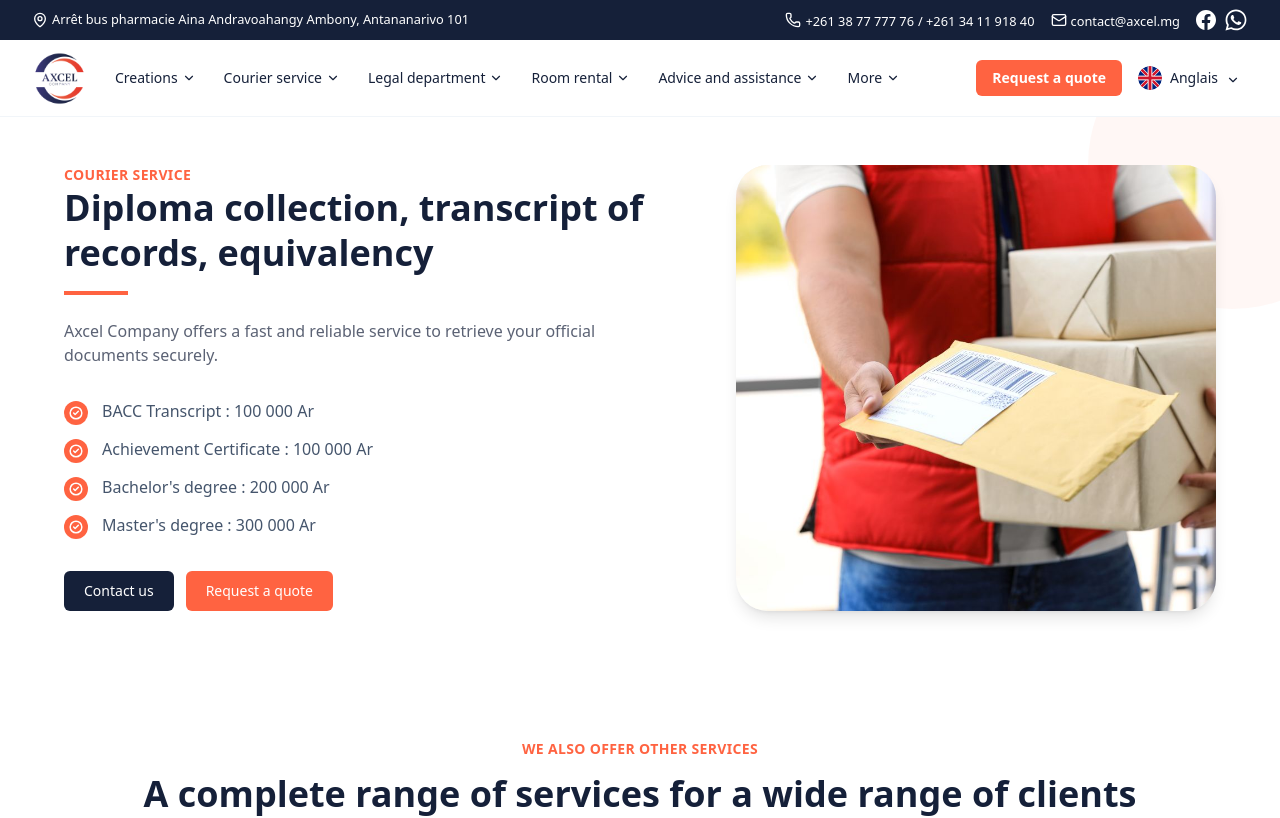
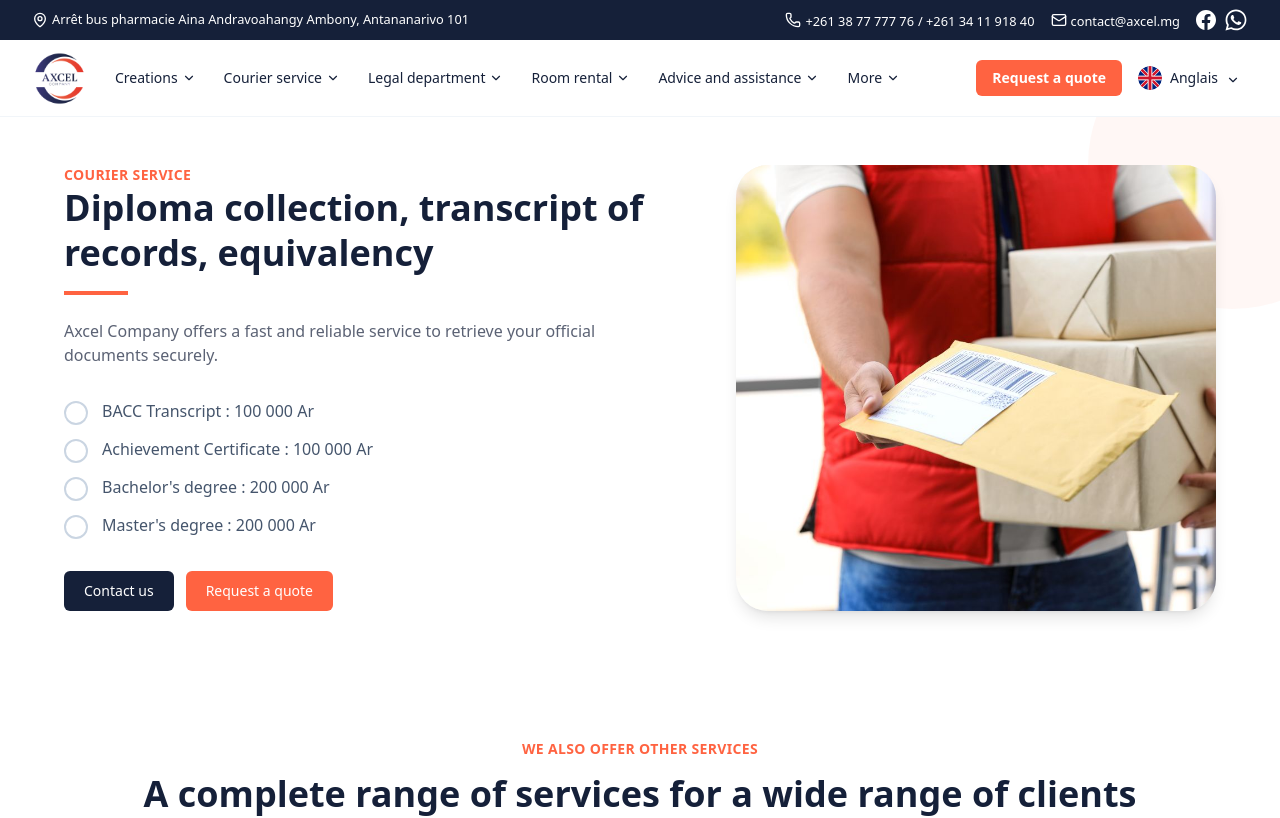
Before and after one commit to HarilalaTino/nextjs_axcel, a Next.js app: page /en/recuperation-diplome-releves in a window 1280 px wide. Shown: the top 818 px of the page. Built offline with nearby package versions, Linux system fonts and the light colour scheme.

Commit message:
feat (CourierDiplomaRetrieval) update multi selected items on creation page description

```diff
--- a/messages/en.json
+++ b/messages/en.json
@@ -503,7 +503,7 @@
       },
       "Master": {
         "label": "Master's degree",
-        "price": "300 000 Ar"
+        "price": "200 000 Ar"
       }
     },
     "translationRetrieval": {
@@ -958,6 +958,10 @@
       "courierDiplomaRetrieval": "Diploma retrieval, transcript, equivalence",
       "courierTranslationRetrieval": "Retrieval and translation of administrative documents",
       "courierAutomobileProcedure": "Administrative procedures for automobiles",
+      "diplomeMaster": "Recovery of Master's degree",
+      "licence": "Recovery of Licentiate degree",
+      "baccTranscript": "Recovery of BACC transcript",
+      "achievementCertificate": "Recovery of Achievement certificate",
       "taxCardRenewal": "Tax card renewal",
       "activityChange": "Change, add activity",
       "headOfficechanded": "Change head office",
--- a/src/app/[locale]/devis/page.tsx
+++ b/src/app/[locale]/devis/page.tsx
@@ -82,6 +82,10 @@ const REQUEST_CATALOG: RequestCategory[] = [
       { slug: 'certificate-of-market-authorization', labelKey: 'requestOptions.certificateOfMarketAuthorization' },
       { slug: 'other-administrative-certificate', labelKey: 'requestOptions.otherAdministrativeCertificate' },
       { slug: 'administrative-procedures-for-automobiles', labelKey: 'requestOptions.courierAutomobileProcedure' },
+      { slug: 'diplome-master', labelKey: 'requestOptions.diplomeMaster' },
+      { slug: 'licence', labelKey: 'requestOptions.licence' },
+      { slug: 'releve-de-notes-bacc', labelKey: 'requestOptions.baccTranscript' },
+      { slug: 'attestation-de-reussite', labelKey: 'requestOptions.achievementCertificate' },
     ],
   },
   {
--- a/src/app/[locale]/recuperation-diplome-releves/page.tsx
+++ b/src/app/[locale]/recuperation-diplome-releves/page.tsx
@@ -1,8 +1,8 @@
 import NavMenu from "@/components/layout/header";
 import TopMenu from "@/components/ui/home/top-menu";
 import ElegantCardWrapper from "@/components/ui/shared/elegant-card-wrapper";
+import CourierDiplomaSelection from "@/components/ui/shared/courier-diploma-selection";
 import CreationPage from "@/components/ui/shared/page-creation";
-import { CheckCircle2 } from "lucide-react";
 import { getTranslations } from "next-intl/server";
 
 
@@ -34,32 +34,30 @@ export default async function CourierDiplomaRetrieval() {
           description={
             <>
               <p className="mb-4">{diplomaTranscription("description")}</p>
-              <ul className="mt-8 space-y-3">
-                <li className="flex items-start gap-3.5">
-                  <span className="mt-0.5 inline-flex h-6 w-6 shrink-0 items-center justify-center rounded-full bg-secondary text-white">
-                    <CheckCircle2 size={14} strokeWidth={2.5} />
-                  </span>
-                  <span className="text-slate-600">{diplomaTranscription("bacc.label")} : {diplomaTranscription("bacc.price")}</span>
-                </li>
-                <li className="flex items-start gap-3.5">
-                  <span className="mt-0.5 inline-flex h-6 w-6 shrink-0 items-center justify-center rounded-full bg-secondary text-white">
-                    <CheckCircle2 size={14} strokeWidth={2.5} />
-                  </span>
-                  <span className="text-slate-600">{diplomaTranscription("achievementCertificate.label")} : {diplomaTranscription("achievementCertificate.price")}</span>
-                </li>
-                <li className="flex items-start gap-3.5">
-                  <span className="mt-0.5 inline-flex h-6 w-6 shrink-0 items-center justify-center rounded-full bg-secondary text-white">
-                    <CheckCircle2 size={14} strokeWidth={2.5} />
-                  </span>
-                  <span className="text-slate-600">{diplomaTranscription("Licence.label")} : {diplomaTranscription("Licence.price")}</span>
-                </li>
-                <li className="flex items-start gap-3.5 ">
-                  <span className="mt-0.5 inline-flex h-6 w-6 shrink-0 items-center justify-center rounded-full bg-secondary text-white">
-                    <CheckCircle2 size={14} strokeWidth={2.5} />
-                  </span>
-                  <span className="text-slate-600">{diplomaTranscription("Master.label")} : {diplomaTranscription("Master.price")}</span>
-                </li>
-              </ul>
+              <CourierDiplomaSelection
+                options={[
+                  {
+                    slug: "releve-de-notes-bacc",
+                    label: diplomaTranscription("bacc.label"),
+                    price: diplomaTranscription("bacc.price"),
+                  },
+                  {
+                    slug: "attestation-de-reussite",
+                    label: diplomaTranscription("achievementCertificate.label"),
+                    price: diplomaTranscription("achievementCertificate.price"),
+                  },
+                  {
+                    slug: "licence",
+                    label: diplomaTranscription("Licence.label"),
+                    price: diplomaTranscription("Licence.price"),
+                  },
+                  {
+                    slug: "diplome-master",
+                    label: diplomaTranscription("Master.label"),
+                    price: diplomaTranscription("Master.price"),
+                  },
+                ]}
+              />
             </>
           }
           imageSrc="/images/courier/courier-1.jpg"
--- /dev/null
+++ b/src/components/ui/shared/courier-diploma-selection.tsx
@@ -0,0 +1,87 @@
+'use client';
+
+import { Check } from 'lucide-react';
+import { usePathname, useRouter, useSearchParams } from 'next/navigation';
+import { useEffect, useState } from 'react';
+
+type CourierDiplomaOption = {
+  slug: string;
+  label: string;
+  price: string;
+};
+
+type CourierDiplomaSelectionProps = {
+  options: CourierDiplomaOption[];
+};
+
+const getSelectedSlugs = (value: string | null) =>
+  (value ?? '')
+    .split(',')
+    .map((slug) => slug.trim())
+    .filter(Boolean);
+
+export default function CourierDiplomaSelection({ options }: CourierDiplomaSelectionProps) {
+  const router = useRouter();
+  const pathname = usePathname();
+  const searchParams = useSearchParams();
+  const [selectedSlugs, setSelectedSlugs] = useState<string[]>([]);
+
+  useEffect(() => {
+    // eslint-disable-next-line react-hooks/set-state-in-effect
+    setSelectedSlugs(getSelectedSlugs(searchParams.get('type')));
+  }, [searchParams]);
+
+  const updateUrl = (slugs: string[]) => {
+    const nextParams = new URLSearchParams(searchParams.toString());
+
+    if (slugs.length > 0) {
+      nextParams.set('type', slugs.join(','));
+    } else {
+      nextParams.delete('type');
+    }
+
+    router.replace(`${pathname}?${nextParams.toString()}`, { scroll: false });
+  };
+
+  const toggleOption = (slug: string) => {
+    const nextSlugs = selectedSlugs.includes(slug)
+      ? selectedSlugs.filter((selectedSlug) => selectedSlug !== slug)
+      : [...selectedSlugs, slug];
+
+    setSelectedSlugs(nextSlugs);
+    updateUrl(nextSlugs);
+  };
+
+  return (
+    <ul className="mt-8 space-y-3" aria-label="Options de documents">
+      {options.map((option) => {
+        const selected = selectedSlugs.includes(option.slug);
+
+        return (
+          <li key={option.slug} className="flex items-start gap-3.5">
+            <label className="flex min-w-0 cursor-pointer items-start gap-3.5">
+              <input
+                type="checkbox"
+                checked={selected}
+                onChange={() => toggleOption(option.slug)}
+                className="peer sr-only"
+              />
+              <span
+                aria-hidden="true"
+                className={`mt-0.5 inline-flex h-6 w-6 shrink-0 items-center justify-center rounded-full border-2 transition-colors ${selected
+                  ? 'border-secondary bg-secondary text-white'
+                  : 'border-slate-300 bg-white text-transparent'
+                  }`}
+              >
+                <Check className="h-3.5 w-3.5" strokeWidth={3} />
+              </span>
+              <span className="text-slate-600">
+                {option.label} : {option.price}
+              </span>
+            </label>
+          </li>
+        );
+      })}
+    </ul>
+  );
+}
--- a/src/components/ui/shared/page-creation.tsx
+++ b/src/components/ui/shared/page-creation.tsx
@@ -3,6 +3,7 @@ import { EqualApproximately, Tag } from 'lucide-react';
 import type { ReactNode } from 'react';
 import Image from 'next/image';
 import { getTranslations } from 'next-intl/server';
+import QueryAwareLink from './query-aware-link';
 
 export type TranslationFn = (key: string) => string;
 
@@ -125,18 +126,17 @@ export default async function CreationPage({
                         )}
                       </div>
 
-                      <Link
-                        href={{
-                          pathname: '/devis',
-                          query: {
-                            type: creationType,
-                            rate: tier.quoteUrl,
-                          },
+                      <QueryAwareLink
+                        pathname="/devis"
+                        query={{
+                          type: creationType,
+                          rate: tier.quoteUrl,
                         }}
+                        preserveQueryParams
                         className="mt-6 inline-block rounded-md bg-secondary px-5 py-2.5 text-center text-sm font-medium text-white transition-colors hover:bg-secondary/90 sm:w-auto"
                       >
                         {globalTranslation('quoteLabel')}
-                      </Link>
+                      </QueryAwareLink>
                     </div>
                   ))}
                 </div>
@@ -186,12 +186,14 @@ export default async function CreationPage({
                   )}
 
                   {!hideDevis && (
-                    <Link
-                      href={quoteUrl}
+                    <QueryAwareLink
+                      pathname={quoteUrl.pathname}
+                      query={quoteUrl.query}
+                      preserveQueryParams
                       className="rounded-md bg-secondary px-5 py-2.5 text-center text-sm font-medium text-white transition-colors hover:bg-secondary/90 sm:w-auto"
                     >
                       {quoteLabel}
-                    </Link>
+                    </QueryAwareLink>
                   )}
 
                   {overidecta && <div className="w-full sm:w-auto">{overidecta}</div>}
@@ -208,12 +210,14 @@ export default async function CreationPage({
                   {contactLabel}
                 </Link>
 
-                <Link
-                  href={quoteUrl}
+                <QueryAwareLink
+                  pathname={quoteUrl.pathname}
+                  query={quoteUrl.query}
+                  preserveQueryParams
                   className="rounded-md bg-secondary px-5 py-2.5 text-center text-sm font-medium text-white transition-colors hover:bg-secondary/90 sm:w-auto"
                 >
                   {quoteLabel}
-                </Link>
+                </QueryAwareLink>
               </div>
             )}
           </div>
--- /dev/null
+++ b/src/components/ui/shared/query-aware-link.tsx
@@ -0,0 +1,33 @@
+'use client';
+
+import { Link } from '@/i18n/navigation';
+import { useSearchParams } from 'next/navigation';
+import type { ReactNode } from 'react';
+
+type QueryAwareLinkProps = {
+  pathname: '/devis';
+  query: Record<string, string>;
+  preserveQueryParams?: boolean;
+  className: string;
+  children: ReactNode;
+};
+
+export default function QueryAwareLink({
+  pathname,
+  query,
+  preserveQueryParams = false,
+  className,
+  children,
+}: QueryAwareLinkProps) {
+  const searchParams = useSearchParams();
+  const currentQuery = Object.fromEntries(searchParams.entries());
+  const hrefQuery = preserveQueryParams
+    ? { ...query, ...currentQuery }
+    : query;
+
+  return (
+    <Link href={{ pathname, query: hrefQuery }} className={className}>
+      {children}
+    </Link>
+  );
+}
```
Also changed, not shown: messages/fr.json.
